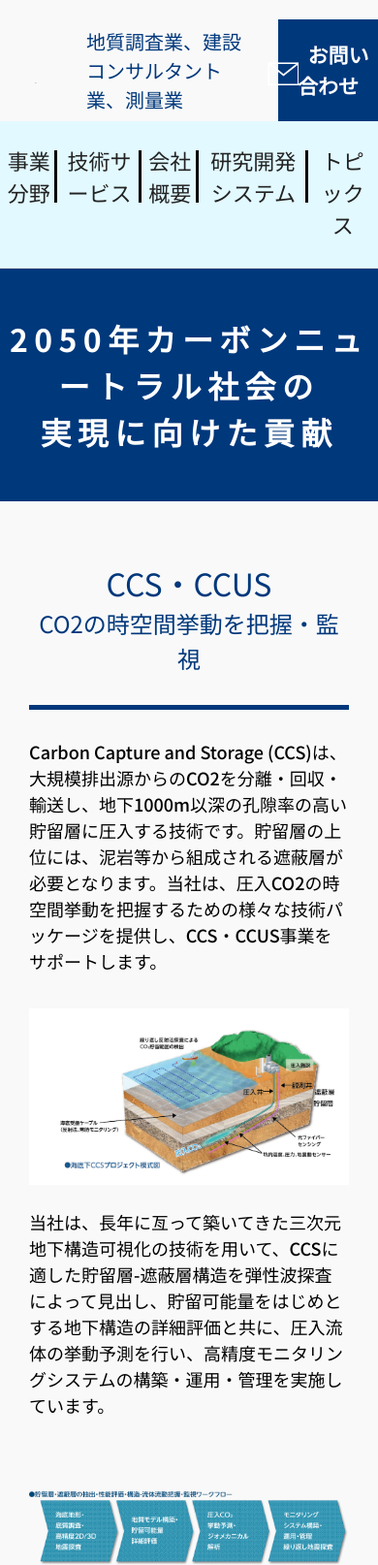
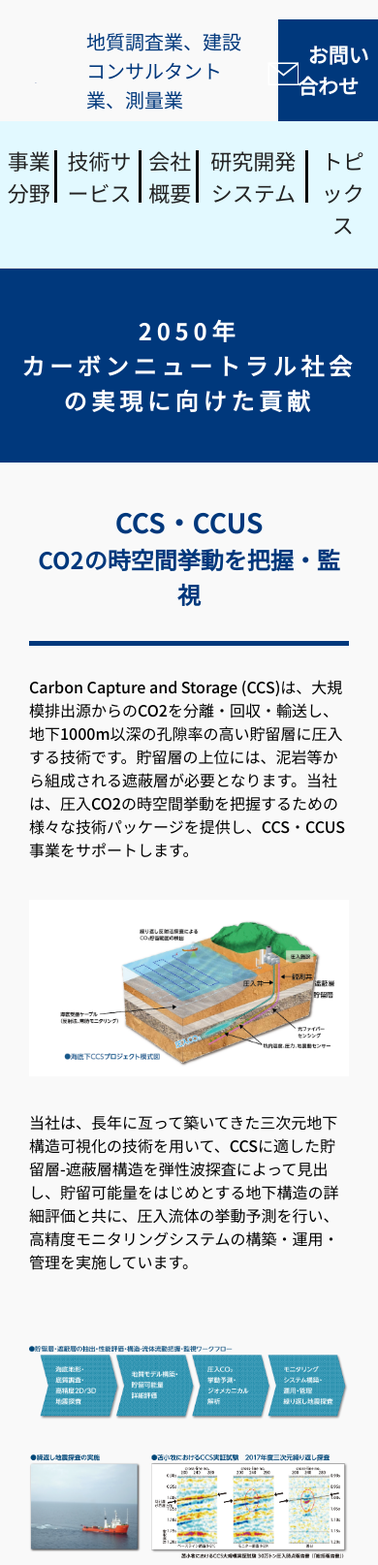
Before and after one commit to akiyukinitta/JGI, a website: page ejs/carbonNeutral.ejs in a window 390 px wide. Shown: the top 1614 px of the page at 97% size. Drawn offline with nearby package versions, Linux system fonts and the light colour scheme; files that its build step writes are made by us from their sources; files whose address does not match are found by name.

Commit message:
カーボンニュートラルSP対応

```diff
--- a/ejs/carbonNeutral.ejs
+++ b/ejs/carbonNeutral.ejs
@@ -3,8 +3,11 @@
         <!-- content -->
         <main>
             <div class="ly_carbonNeutralTop">
-                <h1 class="el_mvTitle">
+                <h1 class="el_mvTitle pc_display">
                     2050年カーボンニュートラル社会の<br>実現に向けた貢献
+                </h1>
+                <h1 class="el_mvTitle sp_display">
+                    2050年<br>カーボンニュートラル社会<br>の実現に向けた貢献
                 </h1>
             </div>
 
--- a/sass/unique/_carbonNeutral.scss
+++ b/sass/unique/_carbonNeutral.scss
@@ -18,6 +18,26 @@
     transform: translateY(-50%);
 }
 
+@media only screen and (max-width: 768px) {
+    .ly_carbonNeutralTop {
+        background-color: #00387c;
+        height: 200px;
+    }
+
+    .el_mvTitle {
+        color: #fff;
+        font-size: 24px;
+        font-weight: bold;
+        letter-spacing: 0.2em;
+        line-height: 1.5;
+        padding: 42px 0;
+        text-align: center;
+        position: relative;
+        top: 50%;
+        transform: translateY(-50%);
+    }
+}
+
 .un_carbonNeutral_head {
     text-align: center;
     margin-top: 60px;
@@ -26,10 +46,30 @@
 
 .un_carbonNeutral_head_firstTitle {
     font-size: 32px;
+    font-weight: 700;
 }
 
 .un_carbonNeutral_head_secondTitle {
     font-size: 24px;
+    font-weight: 700;
+}
+
+@media only screen and (max-width: 768px) {
+    .un_carbonNeutral_head {
+        text-align: center;
+        margin-top: 40px;
+        color: #00387c;
+    }
+
+    .un_carbonNeutral_head_firstTitle {
+        font-size: 28px;
+        font-weight: 700;
+    }
+
+    .un_carbonNeutral_head_secondTitle {
+        font-size: 24px;
+        font-weight: 700;
+    }
 }
 
 .un_carbonNeutral_line {
@@ -50,6 +90,24 @@
     margin-top: 25px;
 }
 
+@media only screen and (max-width: 768px) {
+    .un_carbonNeutral_text {
+        font-size: 16px;
+    }
+
+    .un_undersea_css_project_diagram_image {
+        margin-top: 17px;
+    }
+
+    .un_undersea_css_project_diagram_image {
+        margin-top: 40px;
+    }
+
+    .un_undersea_css_project_bottom_text {
+        margin-top: 35px;
+    }
+}
+
 .un_workflow_image {
     margin-top: 75px;
 }
@@ -64,6 +122,16 @@
 
 .un_geothermal_resource_development_image{
     margin-top: 50px;
+}
+
+@media only screen and (max-width: 768px) {
+    .un_seismic_exploration_image {
+        margin-top: 36px;
+    }
+
+    .un_geothermal_resource_development_image{
+        margin-top: 27px;
+    }
 }
 
 .un_carbonNeutral_button_box {
@@ -83,3 +151,43 @@
     width: 310px;
     height: 64px;
 }
+
+@media only screen and (max-width: 768px) {
+    .un_carbonNeutral_button_box {
+        margin-top: 27px;
+        margin-bottom: 70px;
+        text-align: center;
+    }
+
+    .un_carbonNeutral_button {
+        background-color: #00387C;
+        color: #fff;
+        display: inline-block;
+        font-size: 17px;
+        font-weight: 700;
+        padding: 20px 0em 20px 1em;
+        text-align: center;
+        width: 314px;
+        height: 70px;
+    }
+}
+
+@media only screen and (min-width: 768px) {
+    .pc_display{
+        display: block;
+    }
+
+    .sp_display{
+        display: none;
+    }
+}
+
+@media only screen and (max-width: 767.9px) {
+    .pc_display{
+        display: none;
+    }
+
+    .sp_display{
+        display: block;
+    }
+}
```
